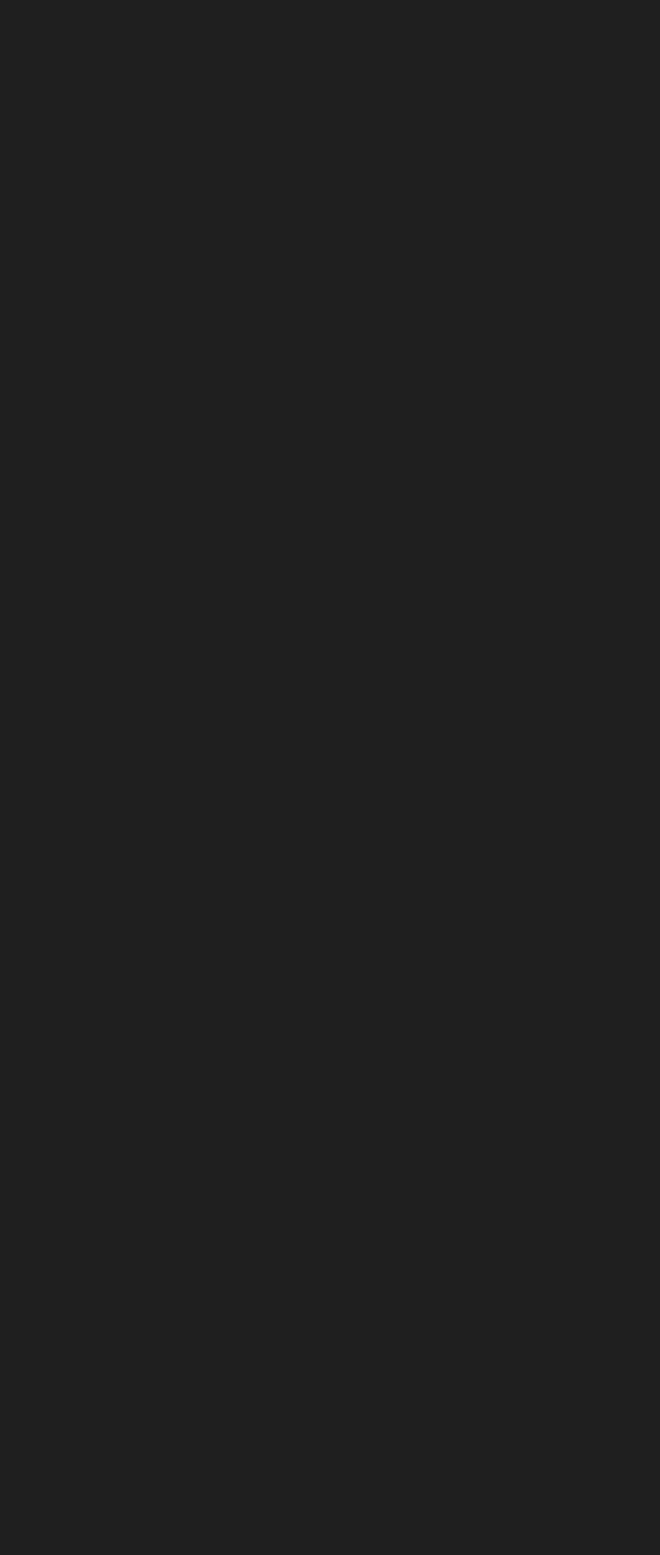
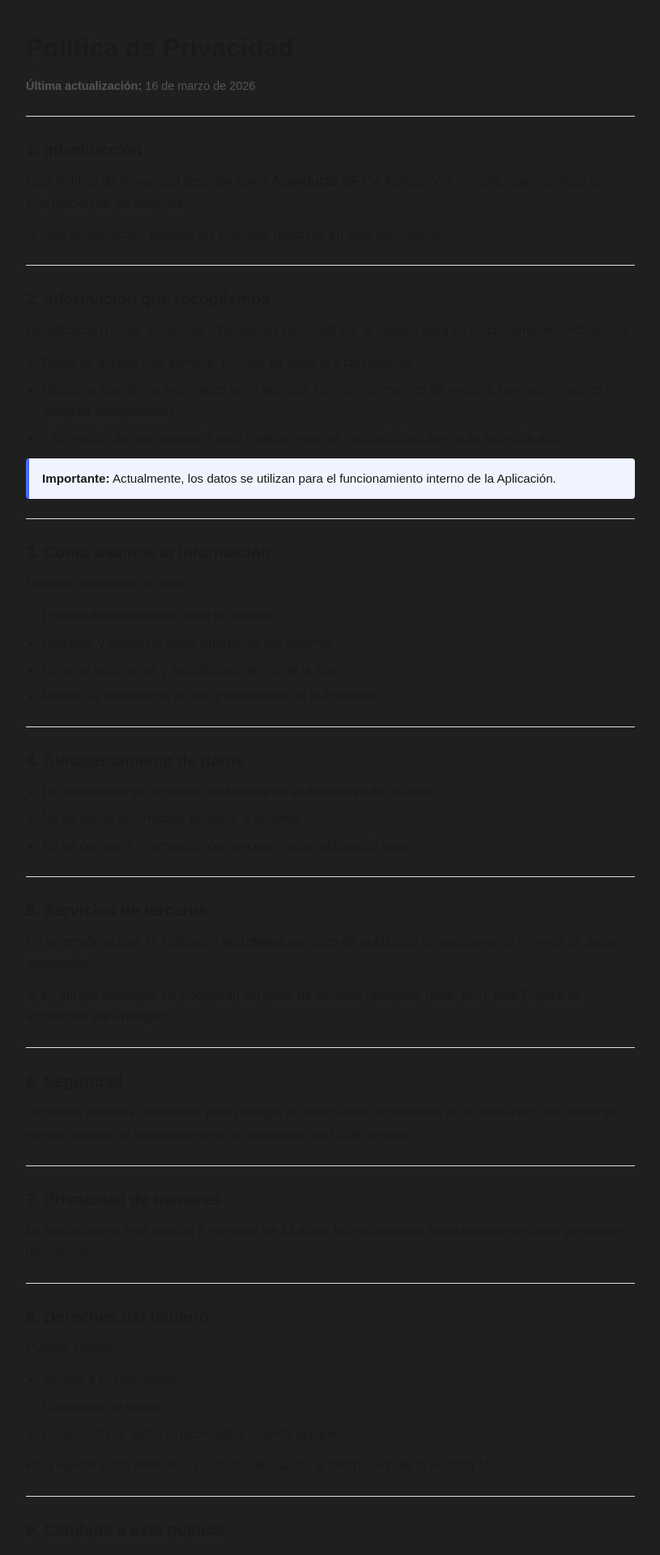
Before and after one commit to FEDERICOMAR79/Acueducto_SF_React, a React (Vite) app: page /privacidad in a window 1280 px wide. Before the commit this address had no page. Shown: the top 1920 px of the page at 81% size, without its empty margins (232-1047 px from the left). Before the commit the page ends 800 px from the top, so only its background shows below. Built offline with nearby package versions, Linux system fonts and the light colour scheme.

Commit message:
politicas de privacidad

```diff
--- /dev/null
+++ b/capacitor.config.json
@@ -0,0 +1,5 @@
+{
+  "appId": "com.acueducto.taller4.app",
+  "appName": "aplicacion-act-react",
+  "webDir": "dist"
+}
--- a/src/App.jsx
+++ b/src/App.jsx
@@ -18,6 +18,7 @@ import ConsM3Facturados from './components/ConsM3Facturados';
 import M3Perdidos from './components/M3Perdidos';
 import EficienciaBombeo from './components/EficienciaBombeo';
 import AgregarUsuarios from './components/AgregarUsuarios';
+import PoliticsPrivacity from './components/Politics-privacity';
 
 function App() {
   const [isAuthenticated, setIsAuthenticated] = useState(false);
@@ -35,6 +36,10 @@ function App() {
         <Route
           path="/signup"
           element={<Signup />}
+        />
+        <Route
+          path="/privacidad"
+          element={<PoliticsPrivacity />}
         />
         <Route
           path="/"
--- /dev/null
+++ b/src/components/Politics-privacity.jsx
@@ -0,0 +1,170 @@
+import React from 'react';
+
+const PoliticsPrivacity = () => {
+  return (
+    <div style={styles.container}>
+      <h1 style={styles.title}>Política de Privacidad</h1>
+      <p style={styles.updated}><strong>Última actualización:</strong> 16 de marzo de 2026</p>
+
+      <hr style={styles.divider} />
+
+      <h2 style={styles.heading}>1. Introducción</h2>
+      <p style={styles.text}>
+        Esta Política de Privacidad describe cómo <strong>Acueducto SF</strong> ("la Aplicación")
+        recopila, usa y protege la información de los usuarios.
+      </p>
+      <p style={styles.text}>Al usar la Aplicación, aceptas las prácticas descritas en este documento.</p>
+
+      <hr style={styles.divider} />
+
+      <h2 style={styles.heading}>2. Información que recopilamos</h2>
+      <p style={styles.text}>La Aplicación puede almacenar información ingresada por el usuario para su funcionamiento, incluyendo:</p>
+      <ul style={styles.list}>
+        <li style={styles.listItem}>Datos de acceso (por ejemplo, nombre de usuario y contraseña).</li>
+        <li style={styles.listItem}>Registros operativos ingresados en la app (por ejemplo, consumos de energía, bombeo, usuarios y métricas relacionadas).</li>
+        <li style={styles.listItem}>Información de uso necesaria para mostrar reportes y estadísticas dentro de la propia app.</li>
+      </ul>
+      <div style={styles.note}>
+        <strong>Importante:</strong> Actualmente, los datos se utilizan para el funcionamiento interno de la Aplicación.
+      </div>
+
+      <hr style={styles.divider} />
+
+      <h2 style={styles.heading}>3. Cómo usamos la información</h2>
+      <p style={styles.text}>Usamos la información para:</p>
+      <ul style={styles.list}>
+        <li style={styles.listItem}>Permitir autenticación e inicio de sesión.</li>
+        <li style={styles.listItem}>Registrar y visualizar datos operativos del sistema.</li>
+        <li style={styles.listItem}>Generar resúmenes y estadísticas dentro de la app.</li>
+        <li style={styles.listItem}>Mejorar la experiencia de uso y estabilidad de la Aplicación.</li>
+      </ul>
+
+      <hr style={styles.divider} />
+
+      <h2 style={styles.heading}>4. Almacenamiento de datos</h2>
+      <ul style={styles.list}>
+        <li style={styles.listItem}>La información se almacena localmente en el dispositivo del usuario.</li>
+        <li style={styles.listItem}>No se vende información personal a terceros.</li>
+        <li style={styles.listItem}>No se comparte información con terceros, salvo obligación legal.</li>
+      </ul>
+
+      <hr style={styles.divider} />
+
+      <h2 style={styles.heading}>5. Servicios de terceros</h2>
+      <p style={styles.text}>
+        En la versión actual, la Aplicación <strong>no integra</strong> servicios de publicidad
+        comportamental ni venta de datos personales.
+      </p>
+      <p style={styles.text}>
+        Si en futuras versiones se incorporan servicios de terceros (analítica, nube, etc.),
+        esta Política se actualizará para reflejarlo.
+      </p>
+
+      <hr style={styles.divider} />
+
+      <h2 style={styles.heading}>6. Seguridad</h2>
+      <p style={styles.text}>
+        Tomamos medidas razonables para proteger la información almacenada en la Aplicación.
+        Sin embargo, ningún método de almacenamiento o transmisión es 100% seguro.
+      </p>
+
+      <hr style={styles.divider} />
+
+      <h2 style={styles.heading}>7. Privacidad de menores</h2>
+      <p style={styles.text}>
+        La Aplicación no está dirigida a menores de 13 años.
+        No recopilamos intencionalmente datos personales de menores.
+      </p>
+
+      <hr style={styles.divider} />
+
+      <h2 style={styles.heading}>8. Derechos del usuario</h2>
+      <p style={styles.text}>Puedes solicitar:</p>
+      <ul style={styles.list}>
+        <li style={styles.listItem}>Acceso a tu información.</li>
+        <li style={styles.listItem}>Corrección de datos.</li>
+        <li style={styles.listItem}>Eliminación de datos almacenados, cuando aplique.</li>
+      </ul>
+      <p style={styles.text}>Para ejercer estos derechos, contáctanos usando la información de la sección 10.</p>
+
+      <hr style={styles.divider} />
+
+      <h2 style={styles.heading}>9. Cambios a esta política</h2>
+      <p style={styles.text}>
+        Podemos actualizar esta Política de Privacidad ocasionalmente.
+        Cualquier cambio será publicado en esta misma página con la fecha de actualización correspondiente.
+      </p>
+
+      <hr style={styles.divider} />
+
+      <h2 style={styles.heading}>10. Contacto</h2>
+      <p style={styles.text}>Si tienes preguntas sobre esta Política de Privacidad, puedes contactarnos en:</p>
+      <ul style={styles.list}>
+        <li style={styles.listItem}><strong>Responsable:</strong> [NOMBRE DEL RESPONSABLE / ORGANIZACIÓN]</li>
+        <li style={styles.listItem}><strong>Correo electrónico:</strong> [CORREO@EJEMPLO.COM]</li>
+        <li style={styles.listItem}><strong>País:</strong> [PAÍS]</li>
+      </ul>
+
+      <hr style={styles.divider} />
+
+      <h2 style={styles.heading}>11. Consentimiento</h2>
+      <p style={styles.text}>
+        Al usar la Aplicación, confirmas que has leído y aceptado esta Política de Privacidad.
+      </p>
+    </div>
+  );
+};
+
+const styles = {
+  container: {
+    maxWidth: '800px',
+    margin: '0 auto',
+    padding: '32px 24px',
+    fontFamily: 'sans-serif',
+    color: '#1a1a1a',
+    lineHeight: '1.7',
+  },
+  title: {
+    fontSize: '2rem',
+    fontWeight: '700',
+    marginBottom: '8px',
+  },
+  updated: {
+    fontSize: '0.9rem',
+    color: '#555',
+    marginBottom: '16px',
+  },
+  heading: {
+    fontSize: '1.25rem',
+    fontWeight: '600',
+    marginTop: '24px',
+    marginBottom: '8px',
+  },
+  text: {
+    marginBottom: '12px',
+    fontSize: '1rem',
+  },
+  list: {
+    paddingLeft: '20px',
+    marginBottom: '12px',
+  },
+  listItem: {
+    marginBottom: '6px',
+    fontSize: '1rem',
+  },
+  note: {
+    backgroundColor: '#f0f4ff',
+    borderLeft: '4px solid #4a6cf7',
+    padding: '12px 16px',
+    borderRadius: '4px',
+    marginBottom: '12px',
+    fontSize: '0.95rem',
+  },
+  divider: {
+    border: 'none',
+    borderTop: '1px solid #e0e0e0',
+    margin: '24px 0',
+  },
+};
+
+export default PoliticsPrivacity;
--- a/src/services/contadorDiarioBombeo.js
+++ b/src/services/contadorDiarioBombeo.js
@@ -60,6 +60,7 @@ export const deleteContadorDiarioBombeoCascade = (registroAEliminar) => {
 
   localStorage.setItem("datosContadores", JSON.stringify(nuevosRegistros));
 
+  // Eliminar de consumo_diario_bombeo_registros
   const consumoLS = JSON.parse(localStorage.getItem("consumo_diario_bombeo_registros") || "[]");
   if (Array.isArray(consumoLS) && consumoLS.length > 0) {
     const bombaIdEliminarConsumo = registroAEliminar?.bomba_id ?? registroAEliminar?.bombaId;
@@ -73,5 +74,18 @@ export const deleteContadorDiarioBombeoCascade = (registroAEliminar) => {
     localStorage.setItem("consumo_diario_bombeo_registros", JSON.stringify(consumoActualizado));
   }
 
+  // Eliminar de datosBombeo (consumo diario calculado)
+  const datosBombeoLS = JSON.parse(localStorage.getItem("datosBombeo") || "[]");
+  if (Array.isArray(datosBombeoLS) && datosBombeoLS.length > 0) {
+    const datosBombeoActualizado = datosBombeoLS.filter(
+      (r) =>
+        !(
+          r.fecha === registroAEliminar.fecha &&
+          ((r.bomba_id ?? r.bombaId) == bombaIdEliminar || r.bomba === registroAEliminar.bomba)
+        )
+    );
+    localStorage.setItem("datosBombeo", JSON.stringify(datosBombeoActualizado));
+  }
+
   return nuevosRegistros;
 };
```
Also changed, not shown: package.json (+6 -1 lines), src/components/ConsumoDiarioBombeo.jsx (+71 -33 lines), 55 other files (tests, documents, lock files or other folders).
